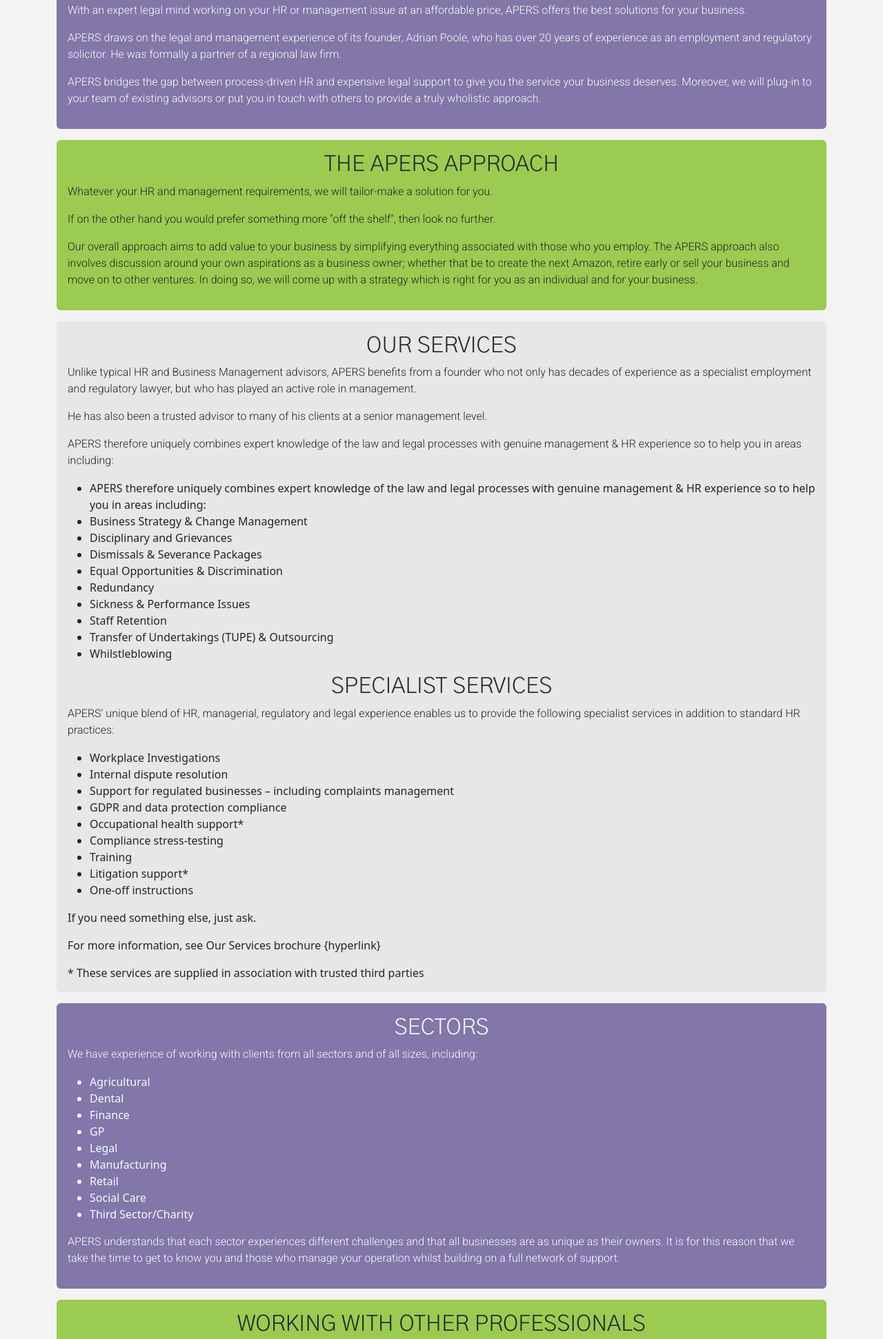
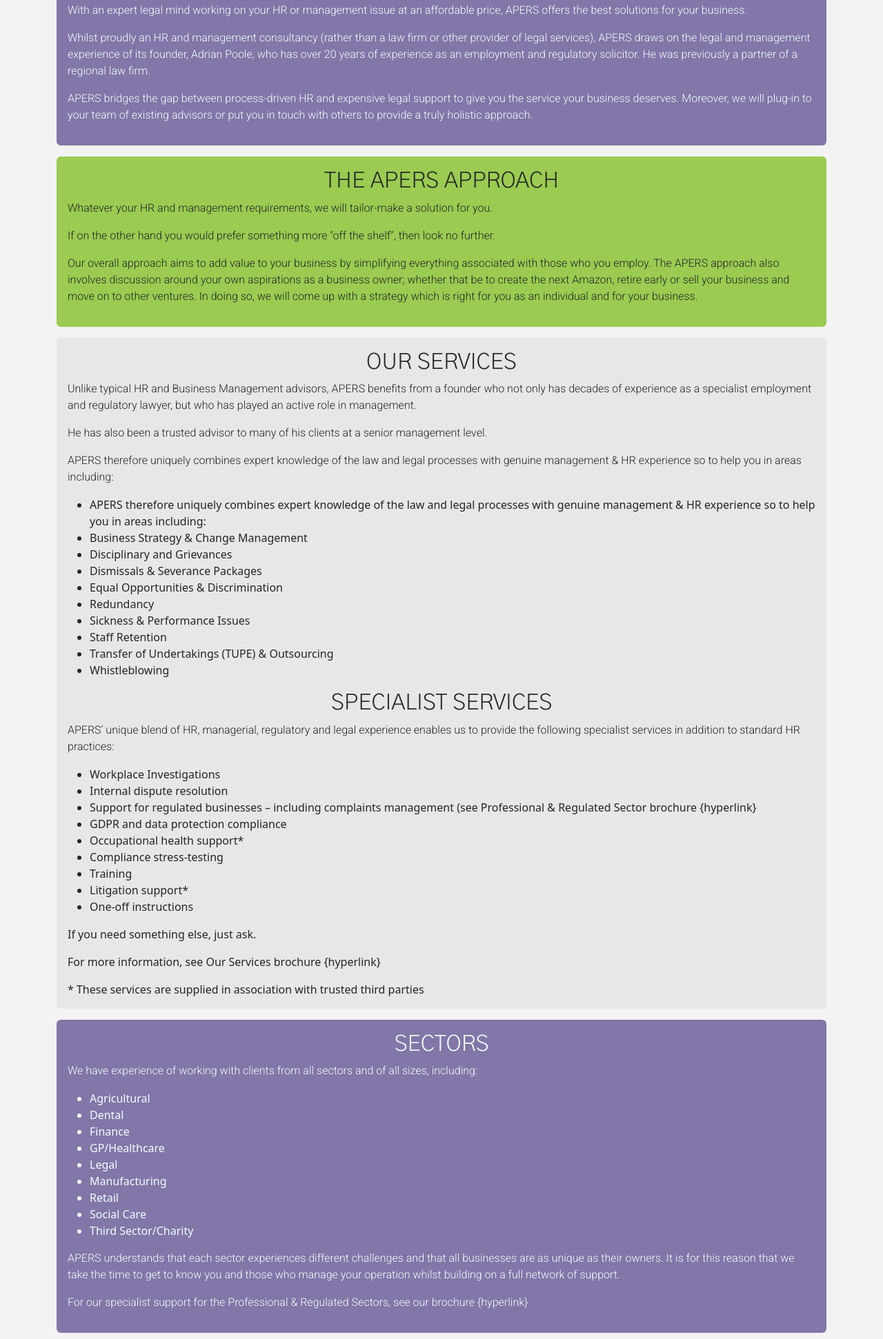
Before and after one commit to PaulWheatcroft/apers, a plain HTML site: page index.html in a window 1280 px wide. Shown: the part 795-2737 px from the top of the page at 69% size. Drawn offline with nearby package versions, Linux system fonts and the light colour scheme.

Commit message:
Text amendments

```diff
--- a/index.html
+++ b/index.html
@@ -61,9 +61,9 @@
 
                 <p>With an expert legal mind working on your HR or management issue at an affordable price, APERS offers the best solutions for your business.</p>
 
-                <p>APERS draws on the legal and management experience of its founder, Adrian Poole, who has over 20 years of experience as an employment and regulatory solicitor. He was formally a partner of a regional law firm.</p>
+                <p>Whilst proudly an HR and management consultancy (rather than a law firm or other provider of legal services), APERS draws on the legal and management experience of its founder, Adrian Poole, who has over 20 years of experience as an employment and regulatory solicitor. He was previously a partner of a regional law firm.</p>
 
-                <p>APERS  bridges the gap between process-driven HR and expensive legal support to give you the service your business deserves. Moreover, we will plug-in to your team of existing advisors or put you in touch with others to provide a truly wholistic approach. </p>
+                <p>APERS  bridges the gap between process-driven HR and expensive legal support to give you the service your business deserves. Moreover, we will plug-in to your team of existing advisors or put you in touch with others to provide a truly holistic approach.</p>
 
             </div>
             <div id="approach" class="p-3 mt-3 rounded-2 animate__animated animate__fadeIn">
@@ -97,7 +97,7 @@
                     <li>Sickness & Performance Issues</li>
                     <li>Staff Retention</li>
                     <li>Transfer of Undertakings (TUPE) & Outsourcing</li>
-                    <li>Whilstleblowing</li>
+                    <li>Whistleblowing</li>
                 </ul>
 
                 <h2>SPECIALIST SERVICES</h2>
@@ -106,7 +106,7 @@
                 <ul>
                     <li>Workplace Investigations</li>
                     <li>Internal dispute resolution</li>
-                    <li>Support for regulated businesses – including complaints management</li>
+                    <li>Support for regulated businesses – including complaints management (see Professional & Regulated Sector brochure {hyperlink}</li>
                     <li>GDPR and data protection compliance</li>
                     <li>Occupational health support*</li>
                     <li>Compliance stress-testing</li>
@@ -134,7 +134,7 @@
                     <li>Agricultural</li>
                     <li>Dental</li>
                     <li>Finance</li>
-                    <li>GP</li>
+                    <li>GP/Healthcare</li>
                     <li>Legal</li>
                     <li>Manufacturing</li>
                     <li>Retail</li>
@@ -143,7 +143,7 @@
                 </ul>
 
                 <p>APERS understands that each sector experiences different challenges and that all businesses are as unique as their owners. It is for this reason that we take the time to get to know you and those who manage your operation whilst building on a full network of support.</p>
-
+                <p>For our specialist support for the Professional & Regulated Sectors, see our brochure {hyperlink}</p>
 
             </div>
             <div id="collaborate" class="p-3 mt-3 rounded-2 animate__animated animate__fadeIn">
@@ -160,7 +160,7 @@
 
                 <p>Whether you are a professional in another field and want to extend your range of services, an HR advisor needing an objective overview or a solicitor or barrister who requires a third party to assist in an investigatory instruction, we can help.</p>
 
-                <p>For more information see our brochure: Working with Other Professionals {hyperlink}</p>
+                <p>For more information see our brochure {Working with Other Professionals hyperlink}</p>
 
             </div>
             <div id="contact" class="p-3 mt-3 rounded-2 animate__animated animate__fadeIn">
@@ -168,7 +168,6 @@
                 <h2 class="text-center">CONTACT US</h2>
 
                     <p class="text-center">Email: adrian@apers.co.uk</p>
-                    <p class="text-center">Telephone: 01935 824618</p>
                     <p class="text-center">Mobile: 07419285214</p>
                 </ul>
 
```
